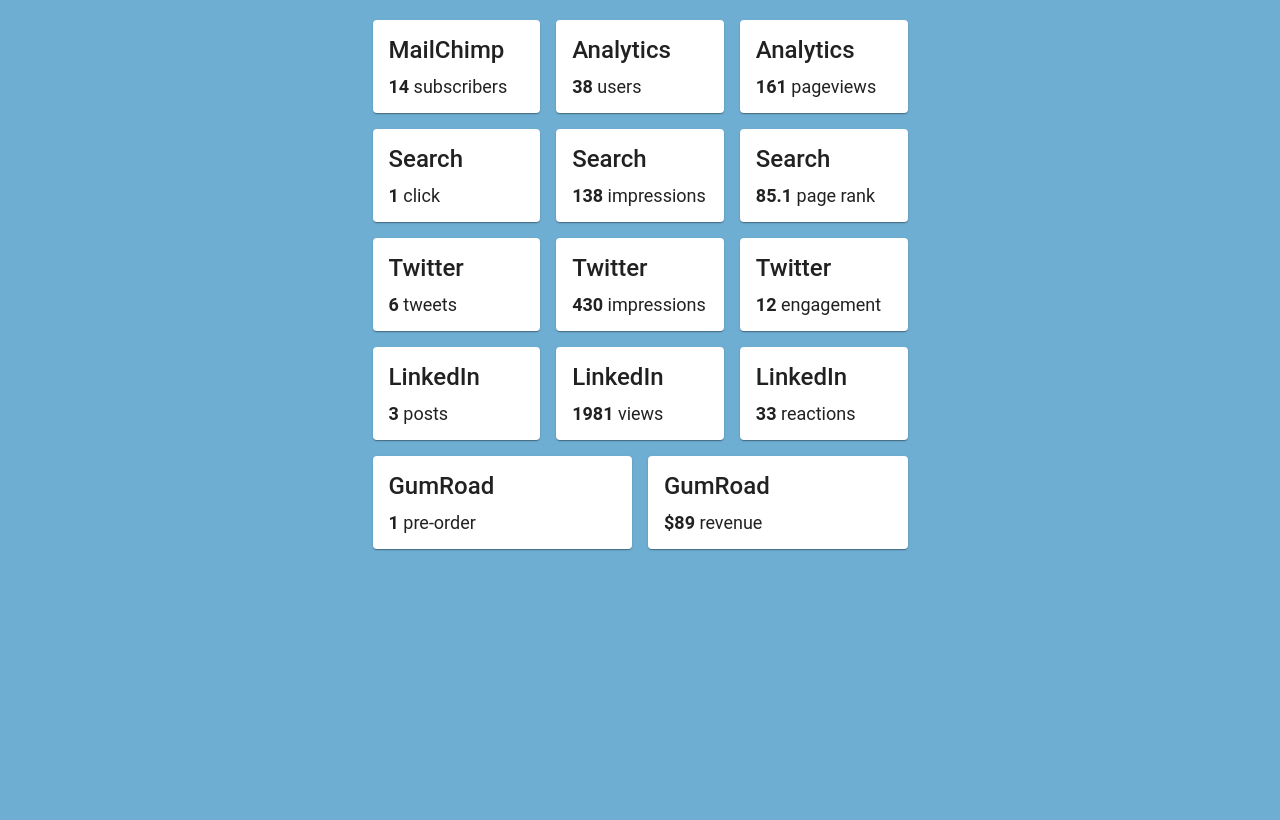
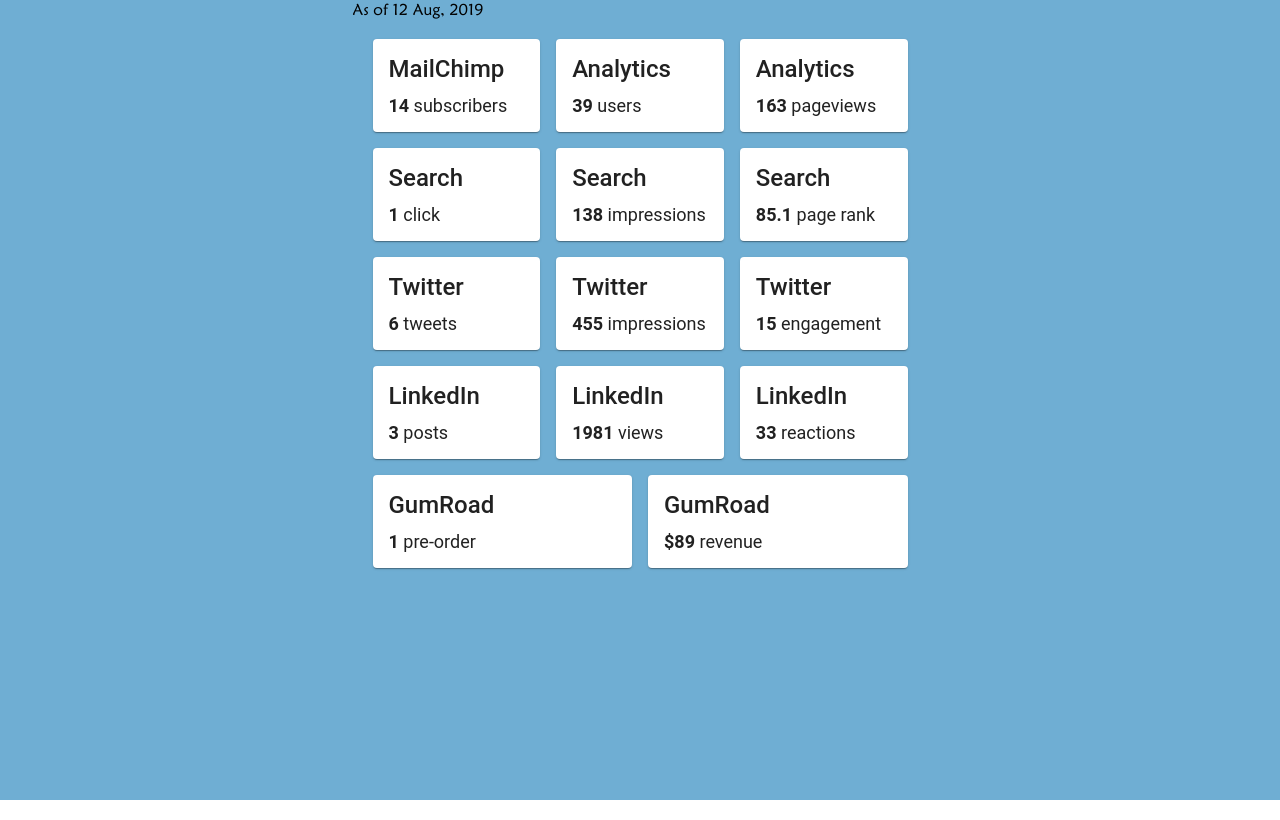
Before and after one commit to Jagermeister/stats-for-the-office, an Angular app: page / in a window 1280 px wide. Built offline with nearby package versions, Linux system fonts and the light colour scheme.

Commit message:
Update prerender requirements. Update height min

```diff
--- a/angular.json
+++ b/angular.json
@@ -13,7 +13,7 @@
                 "build": {
                     "builder": "@angular-devkit/build-angular:browser",
                     "options": {
-                        "outputPath": "dist/stats-for-the-office",
+                        "outputPath": "dist/browser",
                         "index": "src/index.html",
                         "main": "src/main.ts",
                         "polyfills": "src/polyfills.ts",
--- a/prerender.ts
+++ b/prerender.ts
@@ -18,7 +18,7 @@
 const BROWSER_FOLDER = join(process.cwd(), 'browser');
 
 // Load the index.html file containing referances to your application bundle.
-const index = readFileSync(join('stats-for-the-office', 'index.html'), 'utf8');
+const index = readFileSync(join('browser', 'index.html'), 'utf8');
 
 let previousRender = Promise.resolve();
 
--- a/src/app/app.component.css
+++ b/src/app/app.component.css
@@ -5,6 +5,6 @@
 
 #page {
     font-family: 'Maiandra';
-    min-height: 820px;
+    min-height: 100%;
     background: rgba(50,140,193, 0.7);
 }
--- a/src/app/home/home.component.html
+++ b/src/app/home/home.component.html
@@ -1,3 +1,4 @@
+<span>As of 12 Aug, 2019</span>
 <div style="padding: 20px;"
     fxLayout="row wrap" fxLayout.lt-sm="column" fxLayoutGap="16px grid" fxLayoutAlign="flex-start">
     <app-summary *ngFor="let summary of summarys"
--- a/src/app/home/home.component.ts
+++ b/src/app/home/home.component.ts
@@ -16,11 +16,11 @@
             description: 'subscribers'
         }, {
             name: 'Analytics',
-            value: '38',
+            value: '39',
             description: 'users'
         }, {
             name: 'Analytics',
-            value: '161',
+            value: '163',
             description: 'pageviews'
         }, {
             name: 'Search',
@@ -40,11 +40,11 @@
             description: 'tweets'
         }, {
             name: 'Twitter',
-            value: '430',
+            value: '455',
             description: 'impressions'
         }, {
             name: 'Twitter',
-            value: '12',
+            value: '15',
             description: 'engagement'
         }, {
             name: 'LinkedIn',
```
